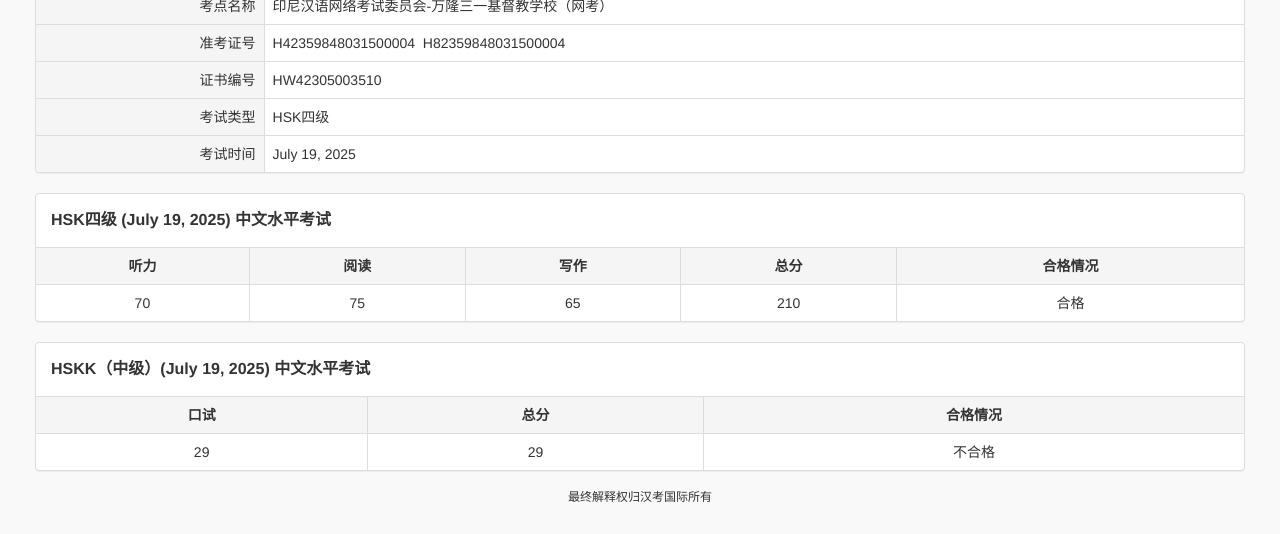
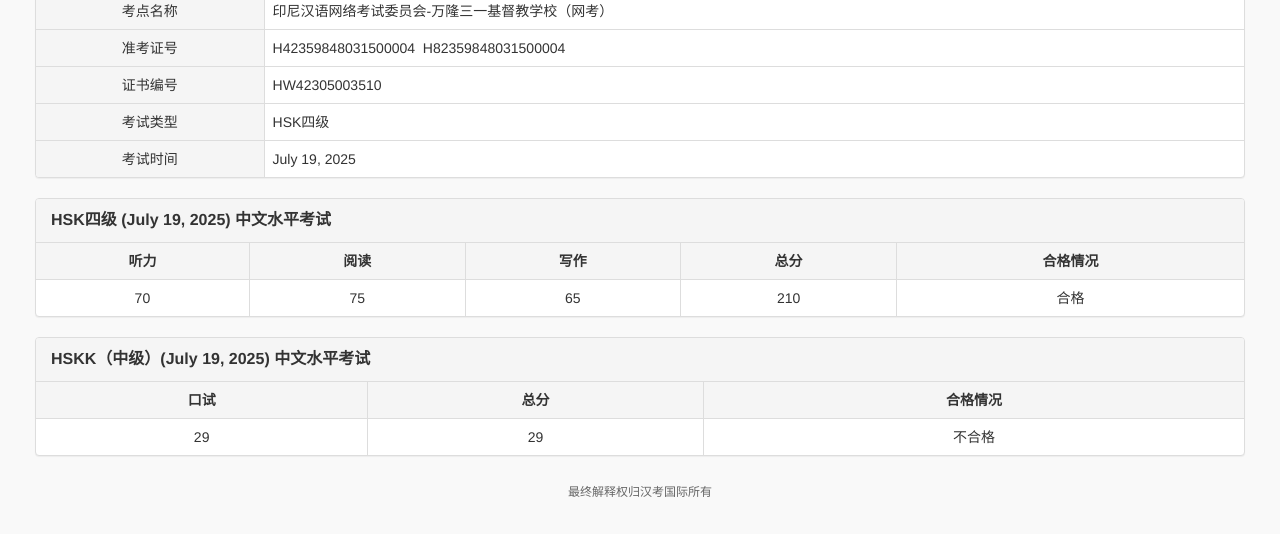
Before and after one commit to amadyn/hsk-verifikasi-muhammad-iqbal-juwanda-iston-chinesetest, a plain HTML site: page index.html in a window 1280 px wide. Shown: the part 366-900 px from the top of the page. Drawn offline with nearby package versions, Linux system fonts and the light colour scheme.

Commit message:
index.html

```diff
--- a/index.html
+++ b/index.html
@@ -6,19 +6,66 @@
   <title>中文考试成绩在线验证结果查询</title>
   <link rel="stylesheet" href="https://cdn.jsdelivr.net/npm/bootstrap@3.4.1/dist/css/bootstrap.min.css">
   <style>
+    html {
+      font-size: 10px;
+      -webkit-tap-highlight-color: rgba(0, 0, 0, 0);
+    }
     body {
       background-color: #f9f9f9;
       padding: 20px;
       font-family: 'Helvetica Neue', Helvetica, Arial, sans-serif;
+      font-size: 14px;
+      line-height: 1.42857143;
+      color: #333;
+    }
+    *, *::before, *::after {
+      box-sizing: border-box;
+    }
+    h2, h4 {
+      margin: 5px;
+    }
+    h6 {
+      margin-top: 30px;
+      font-size: 12px;
+      color: #666;
+    }
+    .panel {
+      border: 1px solid #ddd;
+      border-radius: 4px;
+      margin-top: 20px;
+      overflow-x: auto;
     }
     .panel-body {
       font-size: 16px;
       font-weight: bold;
+      background-color: #f5f5f5;
+      padding: 10px 15px;
     }
-    th, td {
-      font-size: 14px;
+    .table {
+      margin-bottom: 0;
+    }
+    .table-bordered>thead>tr>th,
+    .table-bordered>tbody>tr>th,
+    .table-bordered>tfoot>tr>th,
+    .table-bordered>thead>tr>td,
+    .table-bordered>tbody>tr>td,
+    .table-bordered>tfoot>tr>td {
+      border: 1px solid #ddd;
+    }
+    .table>thead>tr>th,
+    .table>tbody>tr>th,
+    .table>tfoot>tr>th,
+    .table>thead>tr>td,
+    .table>tbody>tr>td,
+    .table>tfoot>tr>td {
+      padding: 8px;
+      line-height: 1.42857143;
+      vertical-align: top;
+      border-top: 1px solid #ddd;
       text-align: center;
-      vertical-align: middle;
+    }
+    .table td.text-left {
+      text-align: left;
     }
     img {
       display: block;
@@ -26,16 +73,6 @@
       border: 1px solid #ccc;
       max-width: 100%;
       height: auto;
-    }
-    h2, h4 {
-      margin: 5px;
-    }
-    .table td.text-left {
-      text-align: left;
-    }
-    .panel {
-      width: 100%;
-      overflow-x: auto;
     }
   </style>
 </head>
```
